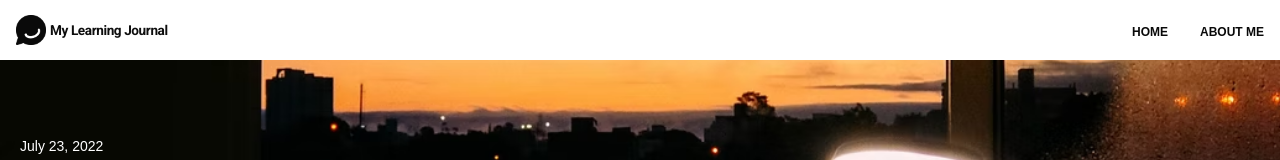
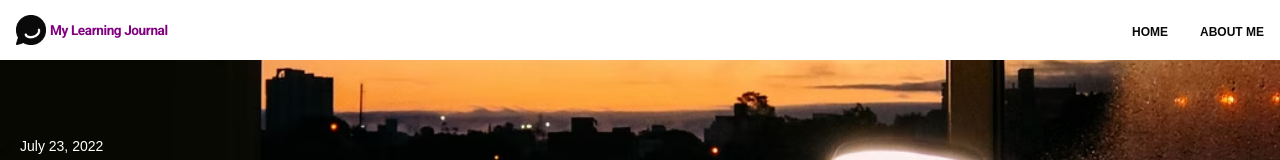
Before and after one commit to Jonserafim7/Scrimba-Module6-, a plain HTML site: page Solo-Project-LearningJournal/index.html in a window 1280 px wide. Shown: the top 160 px of the page. Drawn offline with Linux system fonts and the light colour scheme; a web font is replaced by a local one.

Commit message:
Update style.css

```diff
--- a/Solo-Project-LearningJournal/style.css
+++ b/Solo-Project-LearningJournal/style.css
@@ -11,7 +11,7 @@ body {
 /* Typography */
 
 .nav-title {
-    color: #0E0E0E;
+    color: purple;
     font-family: Roboto;
     font-size: 0.85rem;
     font-style: normal;
```
